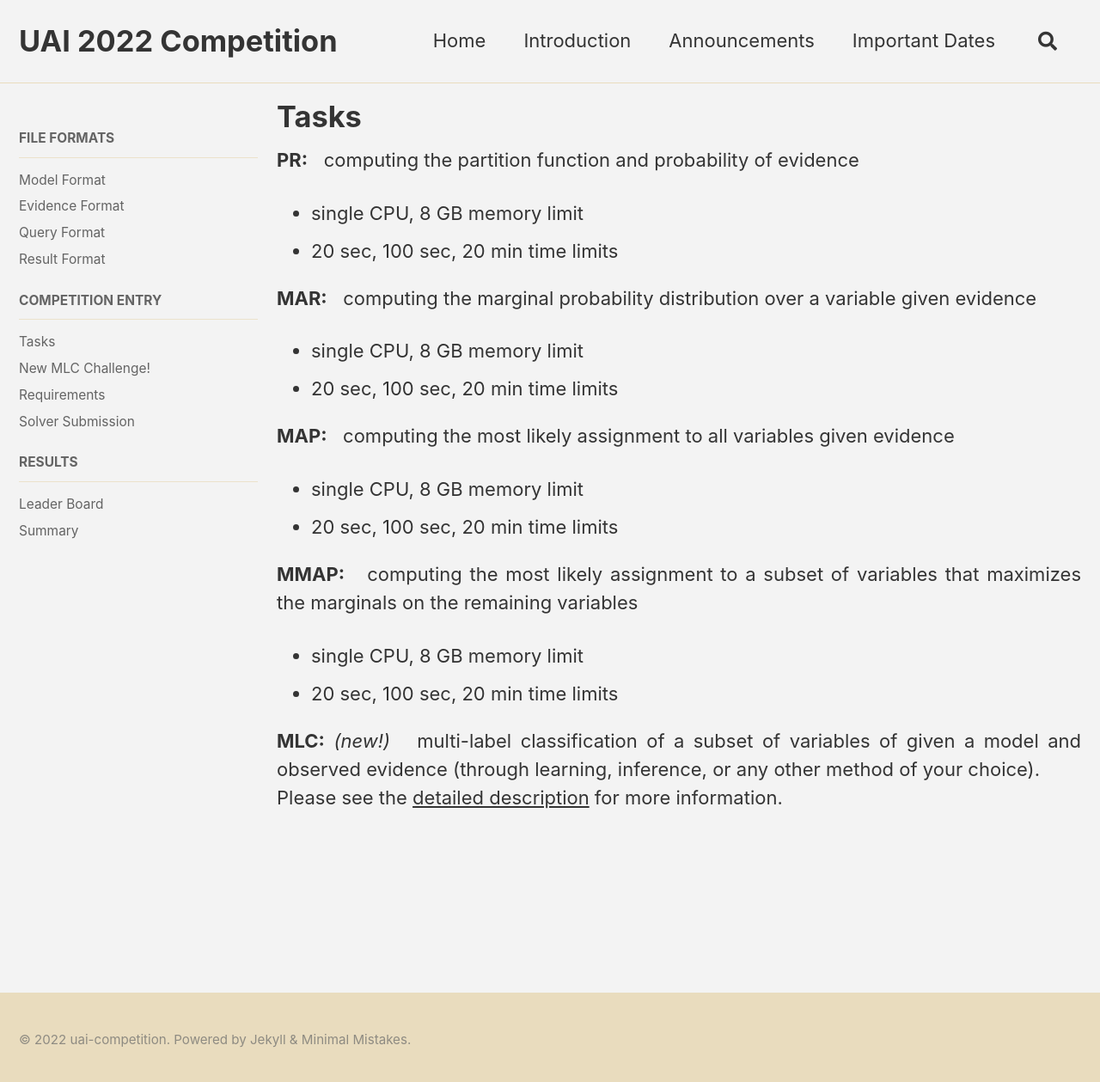
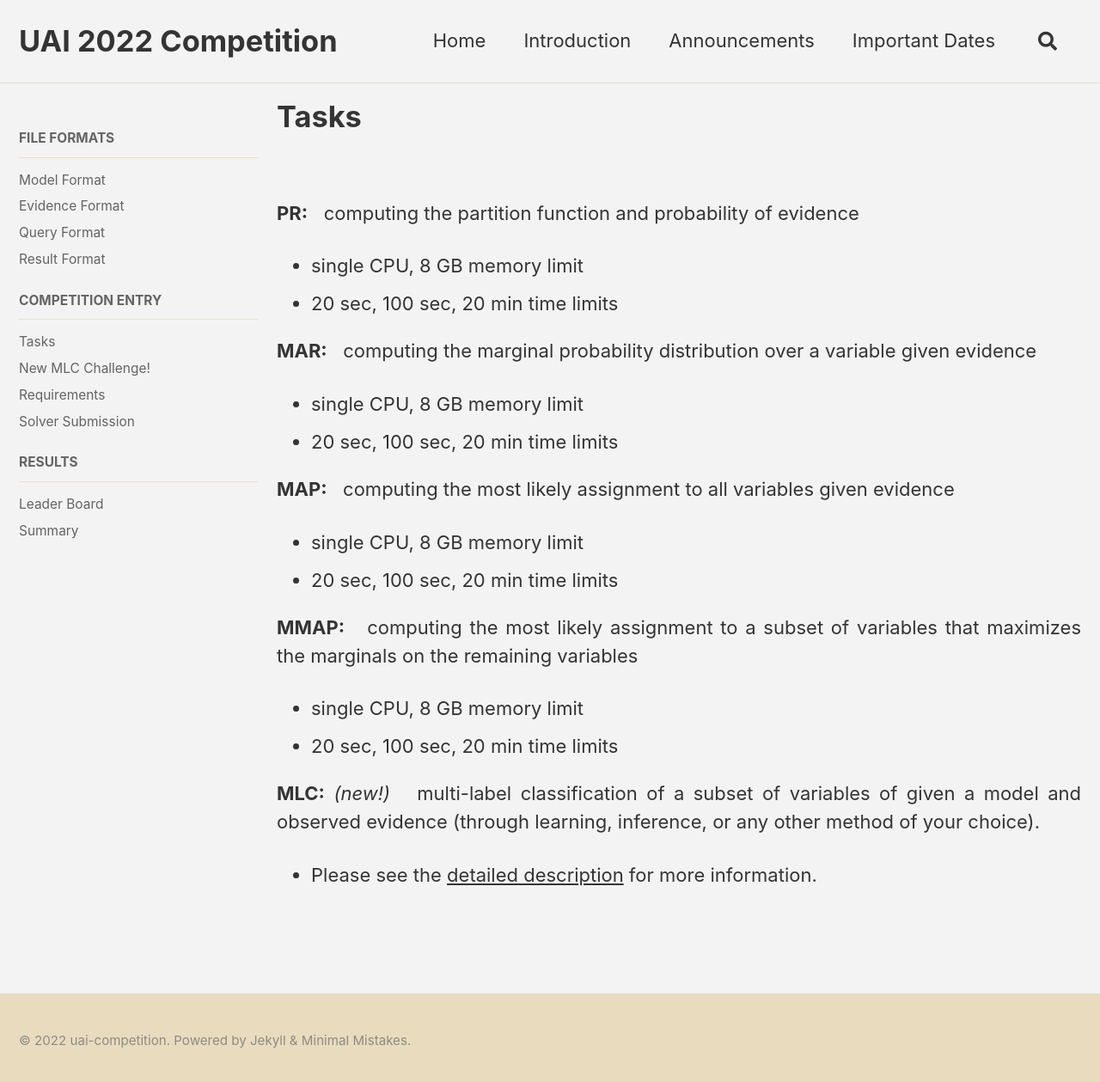
Before and after one commit to vibhavg1/uai-competition-dev, a Jekyll site: the page built from _pages/root/competition-entry/tasks.md, in a window 1280 px wide and 1266 px high. Shown: the top 1259 px of the window at 86% size. Built offline with Jekyll 4.4.1, drawn with Linux system fonts in a browser that asks for light colours; cached includes are drawn as plain includes.

Commit message:
Update tasks.md

```diff
--- a/_pages/root/competition-entry/tasks.md
+++ b/_pages/root/competition-entry/tasks.md
@@ -2,31 +2,32 @@
 title: "Tasks"
 permalink: /competition-entry/tasks/
 ---
+<br>
 
 **PR:**
 &nbsp; computing the partition function and probability of evidence
 * single CPU, 8 GB memory limit
 * 20 sec, 100 sec, 20 min time limits
-
+<br>
 
 **MAR:**
 &nbsp; computing the marginal probability distribution over a variable given evidence
 * single CPU, 8 GB memory limit
 * 20 sec, 100 sec, 20 min time limits
-
+<br>
 
 **MAP:**
 &nbsp; computing the most likely assignment to all variables given evidence
 * single CPU, 8 GB memory limit
 * 20 sec, 100 sec, 20 min time limits
-
+<br>
 
 **MMAP:**
 &nbsp; computing the most likely assignment to a subset of variables that maximizes the marginals on the remaining variables
 * single CPU, 8 GB memory limit
 * 20 sec, 100 sec, 20 min time limits
-
+<br>
 
 **MLC:** *(new!)*
-&nbsp; multi-label classification of a subset of variables of given a model and observed evidence (through learning, inference, or any other method of your choice).<br/>
-Please see the [detailed description](./new-mlc-challenge.md) for more information.
+&nbsp; multi-label classification of a subset of variables of given a model and observed evidence (through learning, inference, or any other method of your choice).
+* Please see the [detailed description](./new-mlc-challenge.md) for more information.
```
